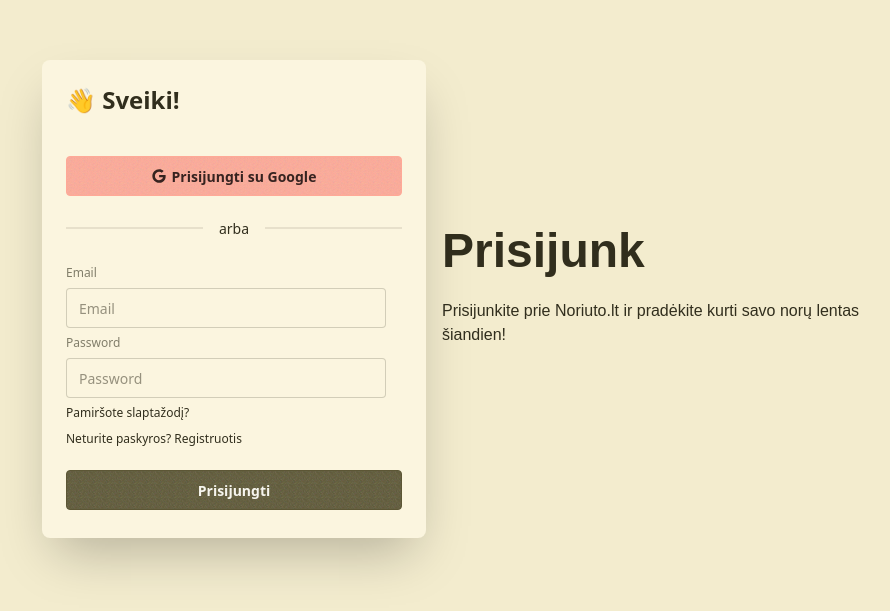
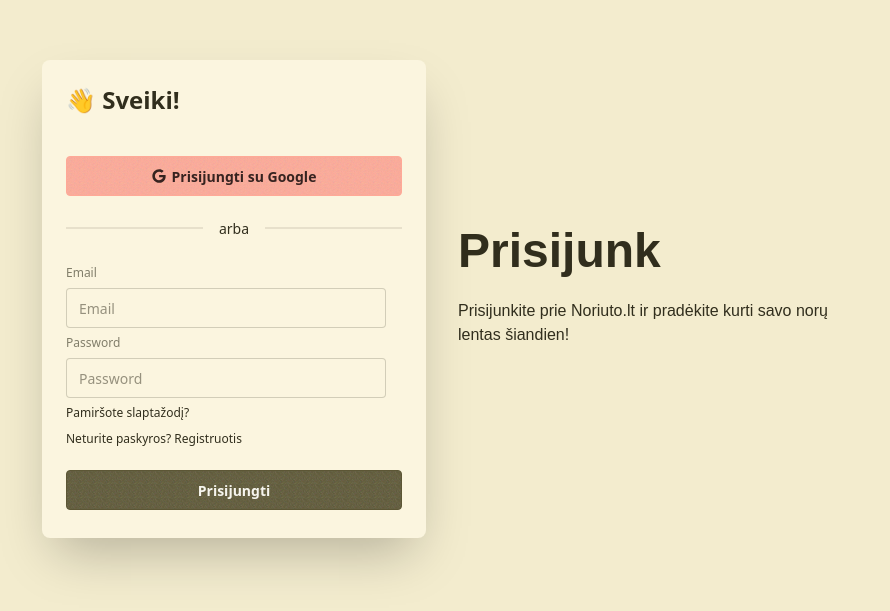
Before and after one commit to MrUnluckyy/dovanorius, a Next.js app: page /login in a window 1280 px wide. Shown: the part 101-712 px from the top of the page, without its empty margins (174-1064 px from the left). Built offline with nearby package versions, Linux system fonts and the light colour scheme; no server answers; a web font is replaced by a local one.

Commit message:
Fix UI bug

```diff
--- a/app/(auth)/login/page.tsx
+++ b/app/(auth)/login/page.tsx
@@ -24,7 +24,7 @@ export default async function Login() {
     <main>
       <div className="hero bg-base-200 min-h-screen">
         <div className="hero-content flex-col lg:flex-row-reverse">
-          <div className="text-center lg:text-left min-w-md">
+          <div className="text-center lg:text-left w-full px-4 md:min-w-md">
             <h1 className="text-5xl font-bold font-special">Prisijunk</h1>
             <p className="py-6 max-w-prose font-special">
               Prisijunkite prie Noriuto.lt ir pradėkite kurti savo norų lentas
--- a/app/(auth)/register/page.tsx
+++ b/app/(auth)/register/page.tsx
@@ -13,7 +13,7 @@ export default function Register() {
     <main>
       <div className="hero bg-base-200 min-h-screen">
         <div className="hero-content flex-col lg:flex-row-reverse">
-          <div className="text-center lg:text-left">
+          <div className="text-center lg:text-left w-full px-4 md:min-w-md">
             <h1 className="text-5xl font-bold font-special">Registruokis!</h1>
             <p className="py-6 max-w-prose font-special">
               Prisiregistruokite prie Noriuto.lt ir pradėkite kurti savo norų
```
